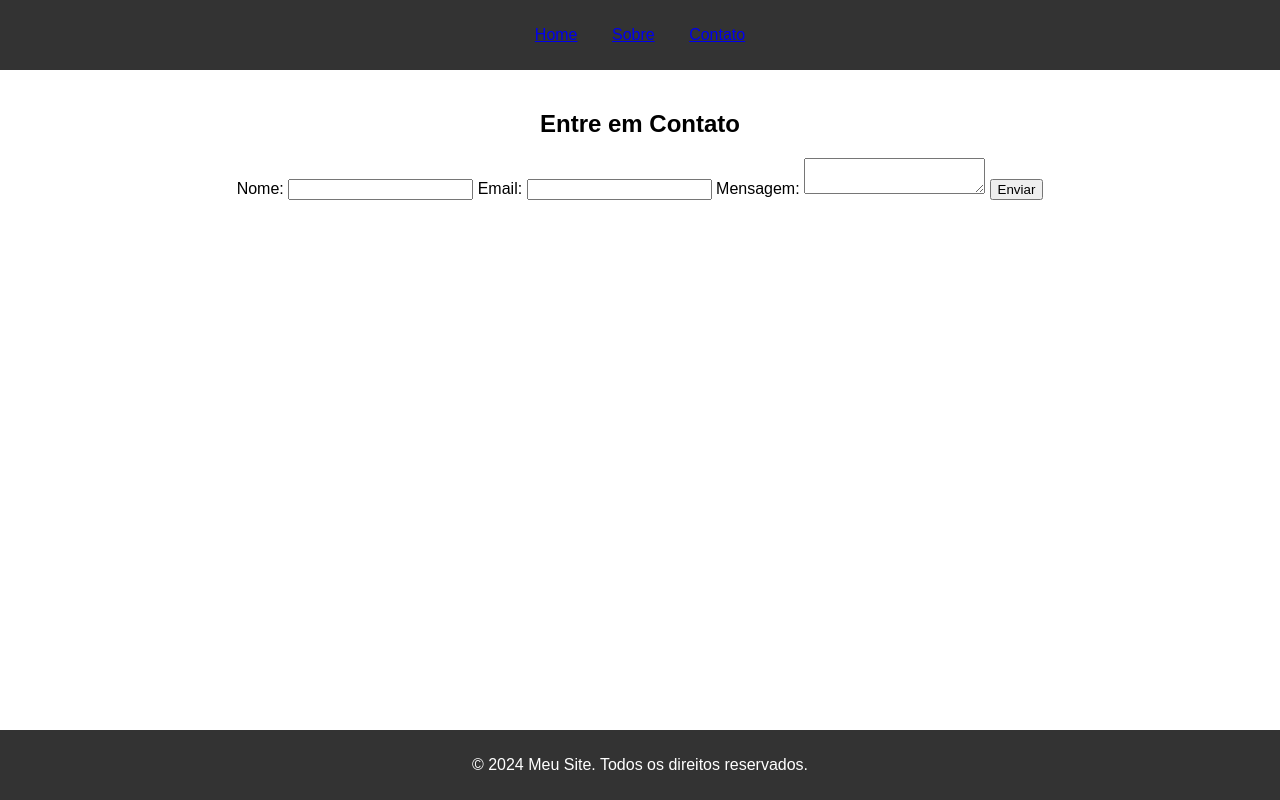
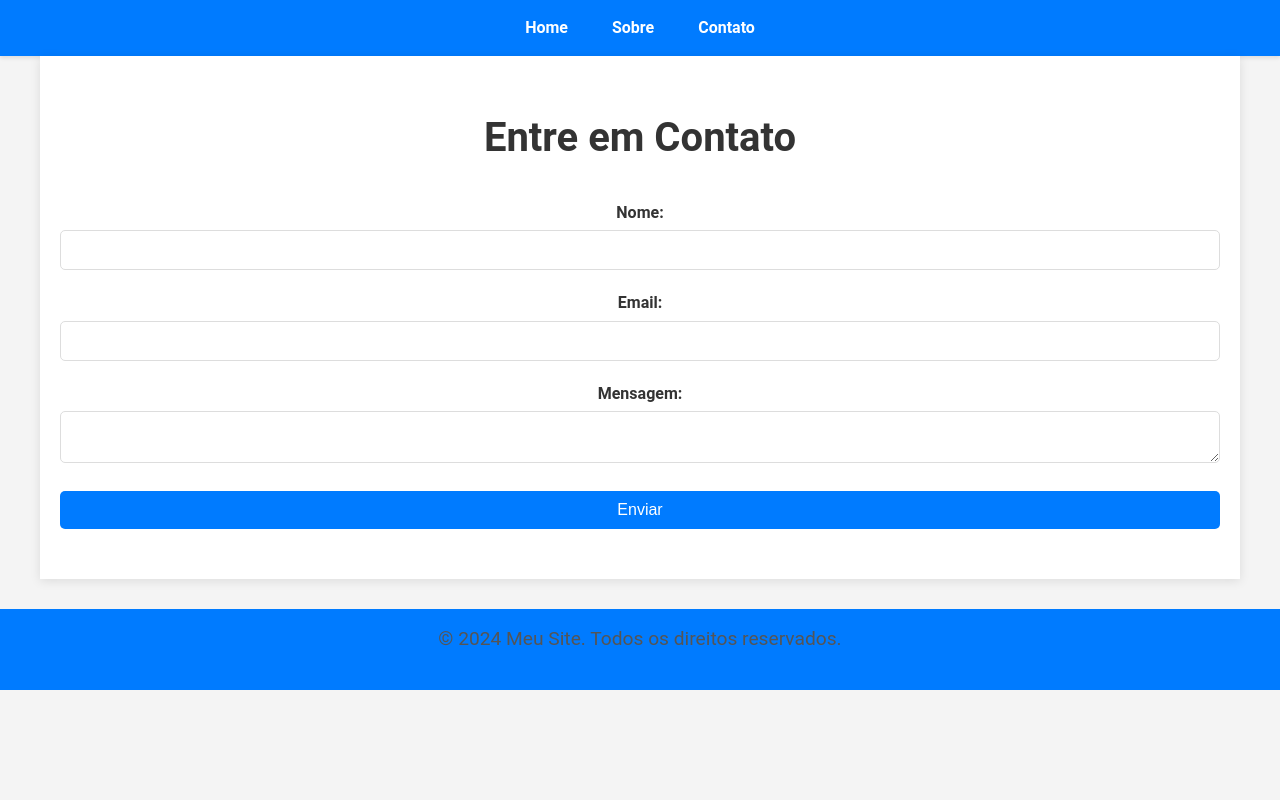
Before and after one commit to EGM-08/alura-2, a plain HTML site: page contato.html in a window 1280 px wide. Drawn offline with Linux system fonts and the light colour scheme.

Commit message:
style.css

```diff
--- a/style.css
+++ b/style.css
@@ -1,38 +1,109 @@
+/* Reset básico */
+* {
+    margin: 0;
+    padding: 0;
+    box-sizing: border-box;
+}
+
 body {
-font-family: arial, sans-serif;
-margin: 0;
-padding: 0;
- box-sizing: border-box;
+    font-family: 'Roboto', sans-serif;
+    color: #333;
+    background-color: #f4f4f4;
+    line-height: 1.6;
 }
 
 header {
-    background-color: #333;
+    background-color: #007BFF;
     color: white;
-    padding: 10px 0;
+    padding: 15px 0;
+    box-shadow: 0 2px 4px rgba(0, 0, 0, 0.1);
 }
 
 nav ul {
-list-style-type: none;
-padding: 0;
-text-align: center;
+    list-style-type: none;
+    text-align: center;
 }
 
 nav ul li {
     display: inline;
-    margin: 0 15px;
+    margin: 0 20px;
+}
+
+nav ul li a {
+    color: white;
+    text-decoration: none;
+    font-weight: bold;
+    transition: color 0.3s ease;
+}
+
+nav ul li a:hover {
+    color: #ffd700;
 }
 
 main {
-    padding: 20px;
+    padding: 50px 20px;
+    max-width: 1200px;
+    margin: 0 auto;
     text-align: center;
+    background-color: white;
+    box-shadow: 0 2px 10px rgba(0, 0, 0, 0.1);
+}
+
+h1 {
+    margin-bottom: 20px;
+    font-size: 2.5em;
+    color: #333;
+}
+
+p {
+    font-size: 1.2em;
+    color: #555;
+    margin-bottom: 20px;
+}
+
+button {
+    padding: 10px 20px;
+    font-size: 1em;
+    color: white;
+    background-color: #007BFF;
+    border: none;
+    border-radius: 5px;
+    cursor: pointer;
+    transition: background-color 0.3s ease;
+}
+
+button:hover {
+    background-color: #0056b3;
+}
+
+form {
+    margin-top: 30px;
+}
+
+form label {
+    display: block;
+    margin-bottom: 5px;
+    font-weight: bold;
+}
+
+form input, form textarea {
+    width: 100%;
+    padding: 10px;
+    margin-bottom: 20px;
+    border: 1px solid #ddd;
+    border-radius: 5px;
+    font-size: 1em;
+}
+
+form button {
+    width: 100%;
 }
 
 footer {
-    background-color: #333;
+    background-color: #007BFF;
     color: white;
     text-align: center;
-    padding: 10px 0;
-    position: absolute;
-    bottom: 0;
-    width: 100%;
+    padding: 15px 0;
+    margin-top: 30px;
+    position: relative;
 }
```
